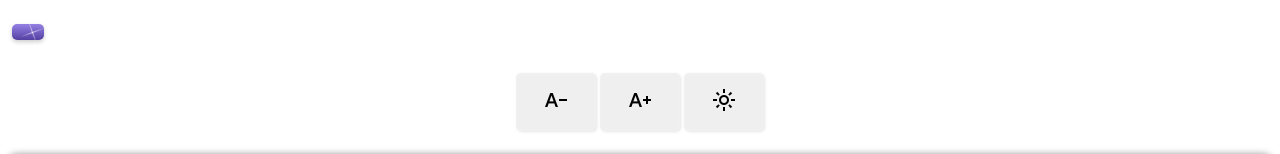
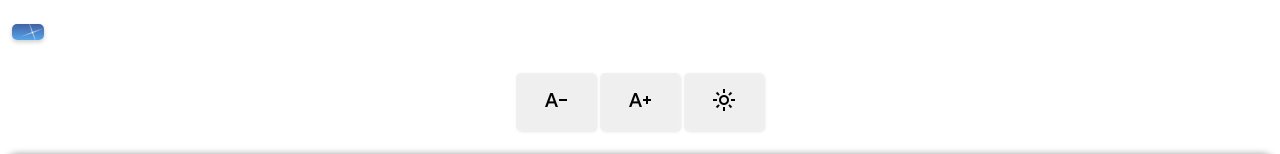
Before and after one commit to kale1st/easy-read-UI, an Angular app: page /display/chapterContent/1/1 in a window 1280 px wide. Shown: the top 154 px of the page. Built offline with nearby package versions, Linux system fonts and the light colour scheme; no server answers.

Commit message:
new color

```diff
--- a/src/app/Display/displaypir/chapters/chapter-content/chapter-content.component.css
+++ b/src/app/Display/displaypir/chapters/chapter-content/chapter-content.component.css
@@ -58,7 +58,7 @@ border-radius: 5px;
   color: white;
   font-weight: 500;
   text-shadow: 0 1px 2px rgba(0, 0, 0, 0.2);
-  background: linear-gradient(to bottom, #9581e4, #5340a1);
+  background: linear-gradient(to bottom, #4361a3, #56a5eb);
   border-radius: 5px;
   box-shadow: 0 2px 4px rgba(0, 0, 0, 0.2);
   user-select: none;
```
